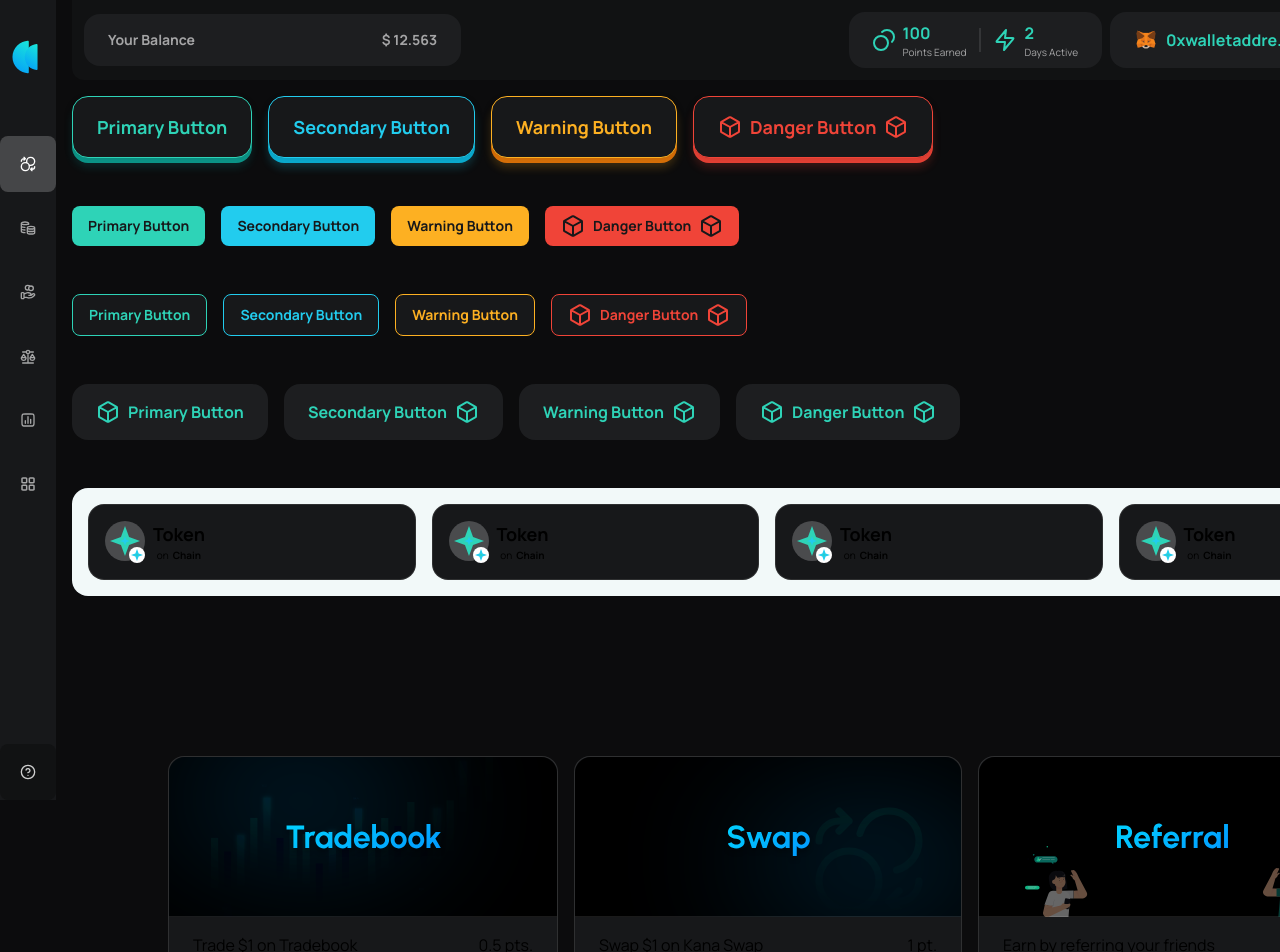
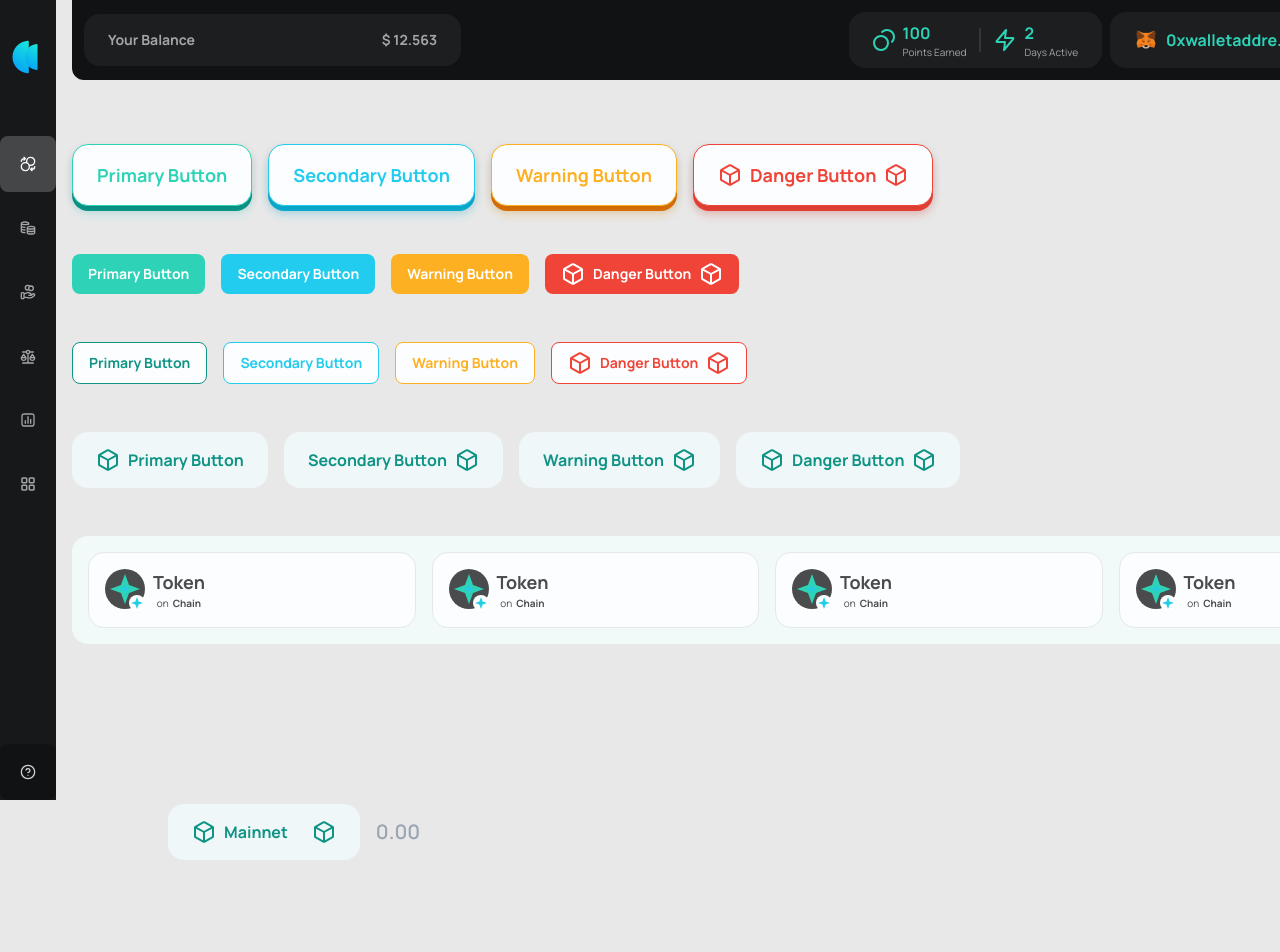
Before and after one commit to Drago-Spidey/kana-labs, a Next.js app: page /kana-labs/Page/TestComponents in a window 1280 px wide. Shown: the top 952 px of the page. Built offline with nearby package versions, Linux system fonts and the light colour scheme.

Commit message:
input and dropdown done

```diff
--- a/src/app/Page/TestComponents/page.tsx
+++ b/src/app/Page/TestComponents/page.tsx
@@ -17,14 +17,46 @@ import KanaHeaderButton from "@/app/components/buttons/KanaHeaderButton";
 import ThemeSwitcher from "@/app/themeSwitcher";
 import ActionCard from "@/app/components/buttons/ActionCard";
 import DiscountCard from "@/app/components/buttons/DiscountCard";
+import KanaDropdownButton from "@/app/components/buttons/KanaDropdownButton";
+import Input from "@/app/components/buttons/Input";
+import KanaModal from "@/app/components/buttons/KanaModal";
 const TestComponents: React.FC = () => {
+  const [inputValue, setInputValue] = useState<string | number>("");
+
+  const [isModalOpen, setIsModalOpen] = useState(false);
+  const toggleModal = () => {
+    setIsModalOpen(!isModalOpen);
+  };
+
   return (
     <div className="flex flex-col w-full gap-12 ">
+      <KanaModal
+       isModalOpen={isModalOpen}
+       setIsModalOpen={setIsModalOpen}
+      />
       <div className="flex flex-row w-full gap-4 ">
-        <KanaButton label={"Primary Button"} type="primary" onClick={() => { }} />
-        <KanaButton label={"Secondary Button"} type="secondary" onClick={() => { }} />
-        <KanaButton label={"Warning Button"} type="warning" onClick={() => { }} />
-        <KanaButton label={"Danger Button"} type="danger" leftIcon={< ContainerImg />} rightIcon={< ContainerImg />}  onClick={() => { }} />
+        <KanaButton
+          label={"Primary Button"}
+          type="primary"
+          onClick={() => {toggleModal()}}
+        />
+        <KanaButton
+          label={"Secondary Button"}
+          type="secondary"
+          onClick={() => {}}
+        />
+        <KanaButton
+          label={"Warning Button"}
+          type="warning"
+          onClick={() => {}}
+        />
+        <KanaButton
+          label={"Danger Button"}
+          type="danger"
+          leftIcon={<ContainerImg />}
+          rightIcon={<ContainerImg />}
+          onClick={() => {}}
+        />
       </div>
       <div className="flex flex-row w-full gap-4 ">
         <KanaFillButton
@@ -75,10 +107,31 @@ const TestComponents: React.FC = () => {
         />
       </div>
       <div className="flex flex-row w-full gap-4 ">
-        <KanaHeaderButton label={"Primary Button"}   size="large" leftIcon={<ContainerImg />} onClick={() => { }} />
-        <KanaHeaderButton label={"Secondary Button"} size="large" rightIcon={< ContainerImg />} onClick={() => { }} />
-        <KanaHeaderButton label={"Warning Button"} size="large" rightIcon={< ContainerImg />} onClick={() => { }} />
-        <KanaHeaderButton label={"Danger Button"} size="large" leftIcon={< ContainerImg />} rightIcon={< ContainerImg />} onClick={() => { }} />
+        <KanaHeaderButton
+          label={"Primary Button"}
+          size="large"
+          leftIcon={<ContainerImg />}
+          onClick={() => {}}
+        />
+        <KanaHeaderButton
+          label={"Secondary Button"}
+          size="large"
+          rightIcon={<ContainerImg />}
+          onClick={() => {}}
+        />
+        <KanaHeaderButton
+          label={"Warning Button"}
+          size="large"
+          rightIcon={<ContainerImg />}
+          onClick={() => {}}
+        />
+        <KanaHeaderButton
+          label={"Danger Button"}
+          size="large"
+          leftIcon={<ContainerImg />}
+          rightIcon={<ContainerImg />}
+          onClick={() => {}}
+        />
       </div>
       <div className="flex flex-row w-full gap-4 p-4 mb-16 rounded-2xl  bg-[#F2F9F9]">
         <OnChainToken
@@ -104,6 +157,30 @@ const TestComponents: React.FC = () => {
       </div>
 
       <div className="flex flex-row w-full gap-4 px-[96px] py-[48px] ">
+        <KanaDropdownButton
+          label="Mainnet"
+          leftIcon={<ContainerImg />}
+          rightIcon={<ContainerImg />}
+          dropdownOptions={[
+            {
+              label: "Visit Mainnet",
+              type: "link",
+              href: "https://mainnet.example.com",
+            },
+            { label: "About Mainnet", type: "text" },
+          ]}
+        />
+        <Input
+          id="source-token-amount"
+          value={inputValue}
+          placeholder="0.00"
+          type="number"
+          min={0}
+          onChange={(val) => setInputValue(val.toString())}
+        />
+      </div>
+
+      <div className="flex flex-row w-full gap-4 px-[96px] py-[48px] ">
         <ActionCard
           image={<Tradebook className="rounded-t-2xl" />}
           title={"Trade $1 on Tradebook"}
@@ -125,7 +202,11 @@ const TestComponents: React.FC = () => {
       </div>
 
       <div className="flex flex-row w-full gap-4 px-[96px] py-[48px] ">
-        <DiscountCard imageSrc={Perk2} altText={"test"} text={"Exclusive beta access to cutting-edge features"}  />
+        <DiscountCard
+          imageSrc={Perk2}
+          altText={"test"}
+          text={"Exclusive beta access to cutting-edge features"}
+        />
       </div>
     </div>
   );
--- /dev/null
+++ b/src/app/components/buttons/Input.tsx
@@ -0,0 +1,48 @@
+import React from "react";
+import useStore from "../../store/index";
+
+interface DynamicInputProps {
+  id: string;
+  value: string | number;
+  placeholder?: string;
+  min?: number;
+  type?: "text" | "number" | "email" | "password";
+  className?: string;
+  onChange: (value: string | number) => void;
+}
+
+const Input: React.FC<DynamicInputProps> = ({
+  id,
+  value,
+  placeholder = "Enter value",
+  min = 0,
+  type = "text",
+  className = "", // Default to light mode
+  onChange,
+}) => {
+
+    const { isDarkMode } = useStore();
+
+  // Define styles for light and dark themes
+  const themeClasses = isDarkMode
+    ? "text-white border-b-[rgba(255,255,255,0.10)]"
+    : "text-black border-b-[#E3E8EF]";
+
+  return (
+    <input
+      id={id}
+      value={value}
+      placeholder={placeholder}
+      min={min}
+      type={type}
+      autoComplete="off"
+      className={`outline-0 border-0 h-full bg-transparent border-b-[1px] py-[0.5rem] text-left font-manrope w-full font-[600] text-[1.25rem] ${themeClasses} ${className}`}
+      onChange={(e) => {
+        const inputValue =  e.target.value;
+        onChange(inputValue);
+      }}
+    />
+  );
+};
+
+export default Input;
--- /dev/null
+++ b/src/app/components/buttons/KanaDropdownButton.tsx
@@ -0,0 +1,153 @@
+import React, { useState, useEffect, useRef } from "react";
+import useStore from "../../store/index";
+
+interface KanaDropdownButtonProps {
+  label: string;
+  size?: "small" | "medium" | "large";
+  width?: string;
+  height?: string;
+  leftIcon?: React.ReactNode; // Left icon prop
+  rightIcon?: React.ReactNode; // Right icon prop
+  buttonType?: "button" | "submit" | "reset";
+  type?: "default"; // Always "default", auto-adjusts based on theme
+  dropdownOptions: { label: string; type: "link" | "text"; href?: string }[]; // Array of options with link and text
+}
+
+const KanaDropdownButton: React.FC<KanaDropdownButtonProps> = ({
+  label,
+  size = "medium",
+  width = "auto",
+  height = "auto",
+  type = "default", // Default to "default"
+  leftIcon,
+  rightIcon,
+  buttonType = "button",
+  dropdownOptions,
+}) => {
+  const { isDarkMode } = useStore();
+  const [isOpen, setIsOpen] = useState(false); // State to track dropdown visibility
+  const dropdownRef = useRef<HTMLDivElement>(null); // Ref to track the dropdown
+
+  const sizeClasses = {
+    small: "px-2 py-1 text-sm",
+    medium: "px-6 py-4 text-md font-extrabold rounded-2xl",
+    large: "px-6 py-4 text-md rounded-2xl",
+  };
+
+  const typeStyles = {
+    default: {
+      default: "bg-darkGray-400 text-teal-400 ",
+      hover: "hover:text-teal-200 ",
+      active: "active:text-teal-600 ",
+    },
+    defaultlight: {
+      default: "bg-[#eff7f8] text-teal-600 ",
+      hover: "hover:bg-[#e4f2f3] ",
+      active: "active:bg-[#eff7f8] ",
+    },
+  };
+
+  // Automatically switch styles based on `isDarkMode`
+  const activeType = isDarkMode ? "default" : "defaultlight";
+  const { default: defaultStyle, hover, active } = typeStyles[activeType];
+
+  const buttonClasses = `
+    ${sizeClasses[size]}
+    ${defaultStyle}
+    ${hover}
+    ${active}
+    flex
+    items-center
+    justify-center
+    gap-2
+    transition-all
+    duration-200
+    font-manrope
+    font-extrabold
+    relative
+  `;
+
+  const dropdownClasses = `
+    absolute
+    top-full
+    left-0
+    mt-2
+    ${isDarkMode? 'bg-darkGray-500  text-white': 'bg-[#EEF7F8]  text-[#364152]'}
+
+    rounded-2xl
+    shadow-md
+    w-full
+    z-0
+    ${isOpen ? "block" : "hidden"}
+  `;
+
+  const optionClasses = `
+    px-4
+    py-5
+       ${isDarkMode? 'hover:bg-[#1f2122]': 'hover:bg-[#E4F2F3]'}
+
+
+    cursor-pointer
+    rounded-2xl
+    transition-all
+    duration-200
+    font-extrabold
+  `;
+
+  useEffect(() => {
+    const handleOutsideClick = (event: MouseEvent) => {
+      if (dropdownRef.current && !dropdownRef.current.contains(event.target as Node)) {
+        setIsOpen(false); // Close dropdown when clicking outside
+      }
+    };
+
+    document.addEventListener("mousedown", handleOutsideClick);
+    return () => {
+      document.removeEventListener("mousedown", handleOutsideClick);
+    };
+  }, []);
+
+  return (
+    <div className="relative inline-block" ref={dropdownRef}>
+      <button
+        type={buttonType}
+        onClick={() => setIsOpen((prev) => !prev)} // Toggle dropdown visibility
+        className={buttonClasses}
+        style={{
+          width, // Custom width
+          height, // Custom height
+        }}
+      >
+        {leftIcon}
+        <span>{label}</span>
+        <div className="ml-4">{rightIcon}</div>
+      </button>
+
+      {/* Dropdown menu */}
+      <div className={dropdownClasses}>
+        {dropdownOptions.map((option, index) => (
+          <div
+            key={index}
+            className={optionClasses}
+            onClick={() => {
+              if (option.type === "link" && option.href) {
+                window.location.href = option.href; // Navigate to the link if it's a "link" type
+              } else {
+                setIsOpen(false); // Close dropdown for "text" option
+                console.log(`Selected: ${option.label}`);
+              }
+            }}
+          >
+            {option.type === "link" ? (
+              <a href={option.href}>{option.label}</a>
+            ) : (
+              <span>{option.label}</span>
+            )}
+          </div>
+        ))}
+      </div>
+    </div>
+  );
+};
+
+export default KanaDropdownButton;
--- a/src/app/components/buttons/KanaModal.tsx
+++ b/src/app/components/buttons/KanaModal.tsx
@@ -1,5 +1,4 @@
 import React, { useState } from 'react';
-import Image from 'next/image';
 import Xcircle from '../../../../public/assets/x-close.svg';
 
 interface ModelProps  {
@@ -12,25 +11,21 @@ interface ModelProps  {
 const KanaModal: React.FC<ModelProps> = ( {isModalOpen, setIsModalOpen}) => {
   // State to manage modal visibility
 
-  const toggleModal = () => {
-    setIsModalOpen(!isModalOpen);
-  };
 
   return (
     <div>
       {/* Button to open the modal */}
       {/* Modal */}
       {isModalOpen && (
-        <div className='fixed z-[2] inset-0 flex items-end lg:items-center lg:justify-center backdrop-blur-2xl'>
-          <div className='w-full lg:w-[528px] bg-darkGray-500 border border-white/10 rounded-2xl animate-zoom-in' style={{
-              animation: "zoomIn 0.3s ease-out", // Apply animation inline
-            }}>
+        <div className='fixed z-10 inset-0 flex items-end lg:items-center lg:justify-center backdrop-blur-2xl'>
+          <div className='w-full lg:w-[528px] bg-darkGray-500 border border-white/10 rounded-2xl animation-zoom-in'>
             <div className='header p-4 flex flex-row justify-between bg-white/[6%] rounded-t-2xl'>
               <div className='text-white'>
                 Preferences
               </div>
-              <button onClick={toggleModal}>
-                <Xcircle />
+              <button onClick={()=>setIsModalOpen(false)}>
+                <Xcircle className='h-4 w-4 text-white hover:text-red'
+                  />
               </button>
             </div>
            <div className='p-4'>
--- a/src/app/globals.css
+++ b/src/app/globals.css
@@ -1,3 +1,23 @@
 @tailwind base;
 @tailwind components;
 @tailwind utilities;
+
+input[type="number"]::-webkit-inner-spin-button,
+input[type="number"]::-webkit-outer-spin-button {
+  -webkit-appearance: none;
+  margin: 0;
+}
+
+.animation-zoom-in {
+    animation-name: zoomIn;
+    animation-duration: 0.4s;
+  }
+
+  @keyframes zoomIn {
+    0% {
+      transform: scale(0);
+    }
+    100% {
+      transform: scale(1);
+    }
+  }
--- a/src/app/store/index.ts
+++ b/src/app/store/index.ts
@@ -6,7 +6,7 @@ interface StoreState {
 }
 
 const useStore = create<StoreState>((set) => ({
-  isDarkMode: true,
+  isDarkMode: false,
   toggleDarkMode: () => set((state) => ({ isDarkMode: !state.isDarkMode })),
 }));
 
```
